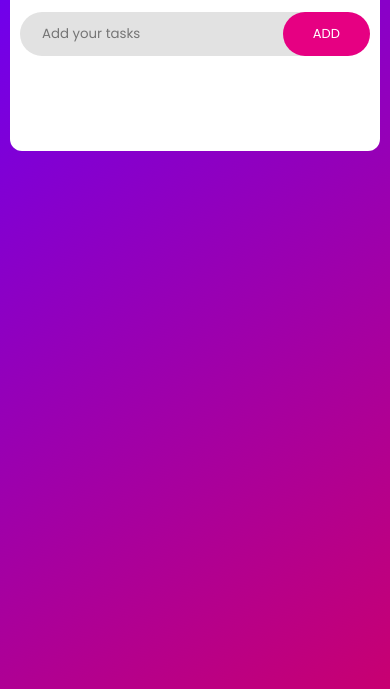
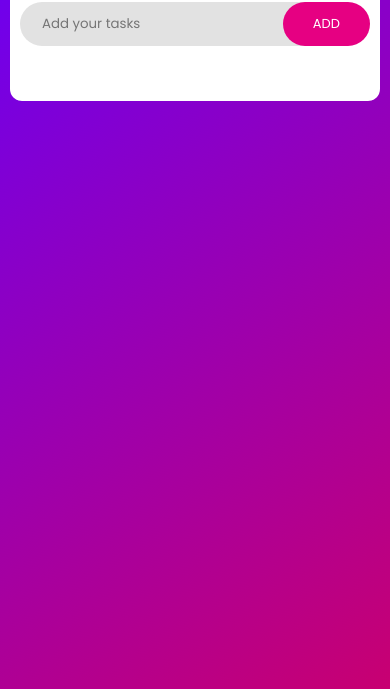
Before and after one commit to theviveks/InnovixionTech-Nov2, a plain HTML site: page todolist/index.html in a window 390 px wide. Shown: the part 155-844 px from the top of the page. Drawn offline with Linux system fonts and the light colour scheme.

Commit message:
Update style.css

```diff
--- a/todolist/style.css
+++ b/todolist/style.css
@@ -113,14 +113,17 @@ ul li span:hover{
     background: rgb(243, 243, 243);
 
 }
-@media  (max-width:415px) {
+@media  (max-width:480px) {
+    html,body{
+        overflow-x: hidden;
+    }
     .todo h1{
         font-size: 28px;
     }
     .todo{
         width: 100%;
         margin: 50px auto 20px;
-        padding: 40px 30px 70px;
+        padding: 30px 30px 30px;
 
 
     }
```
